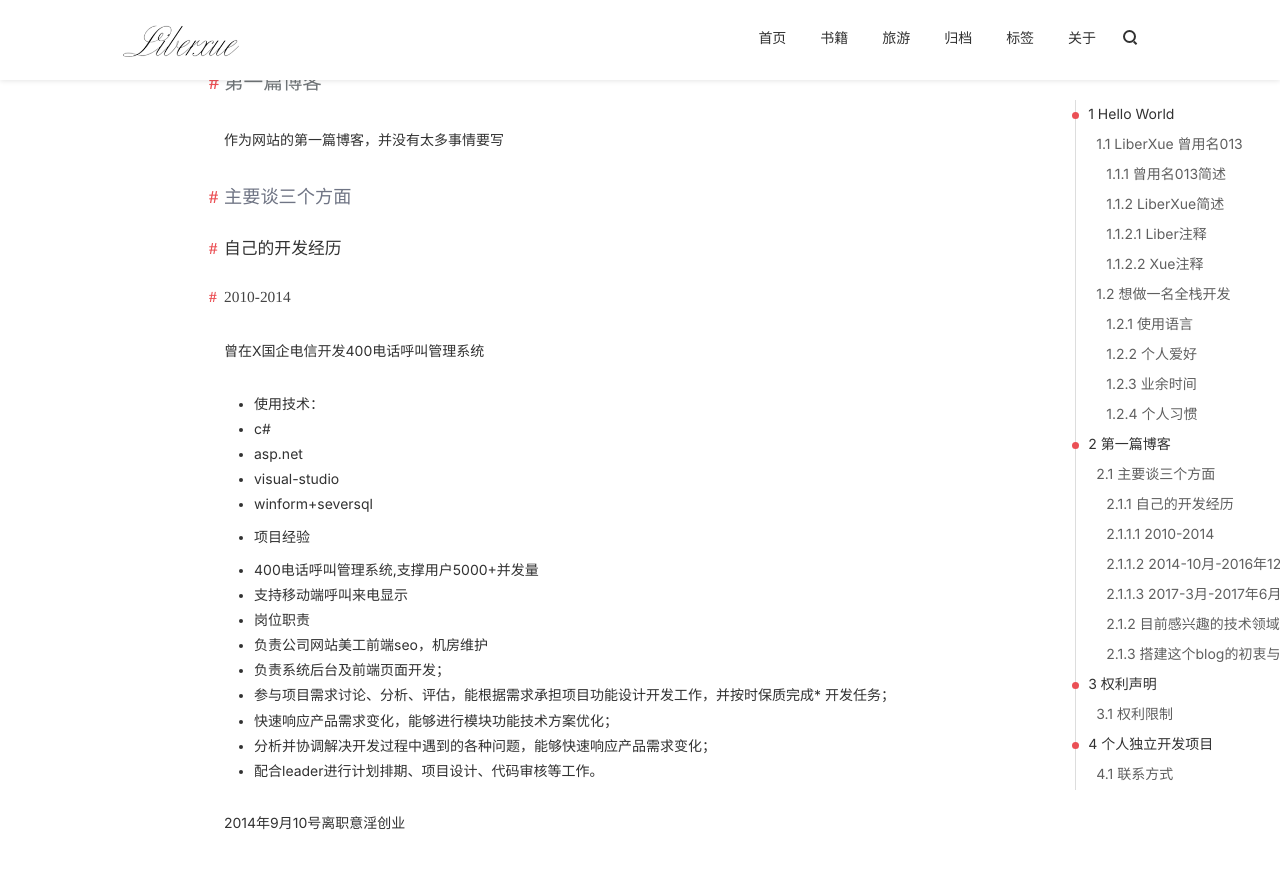
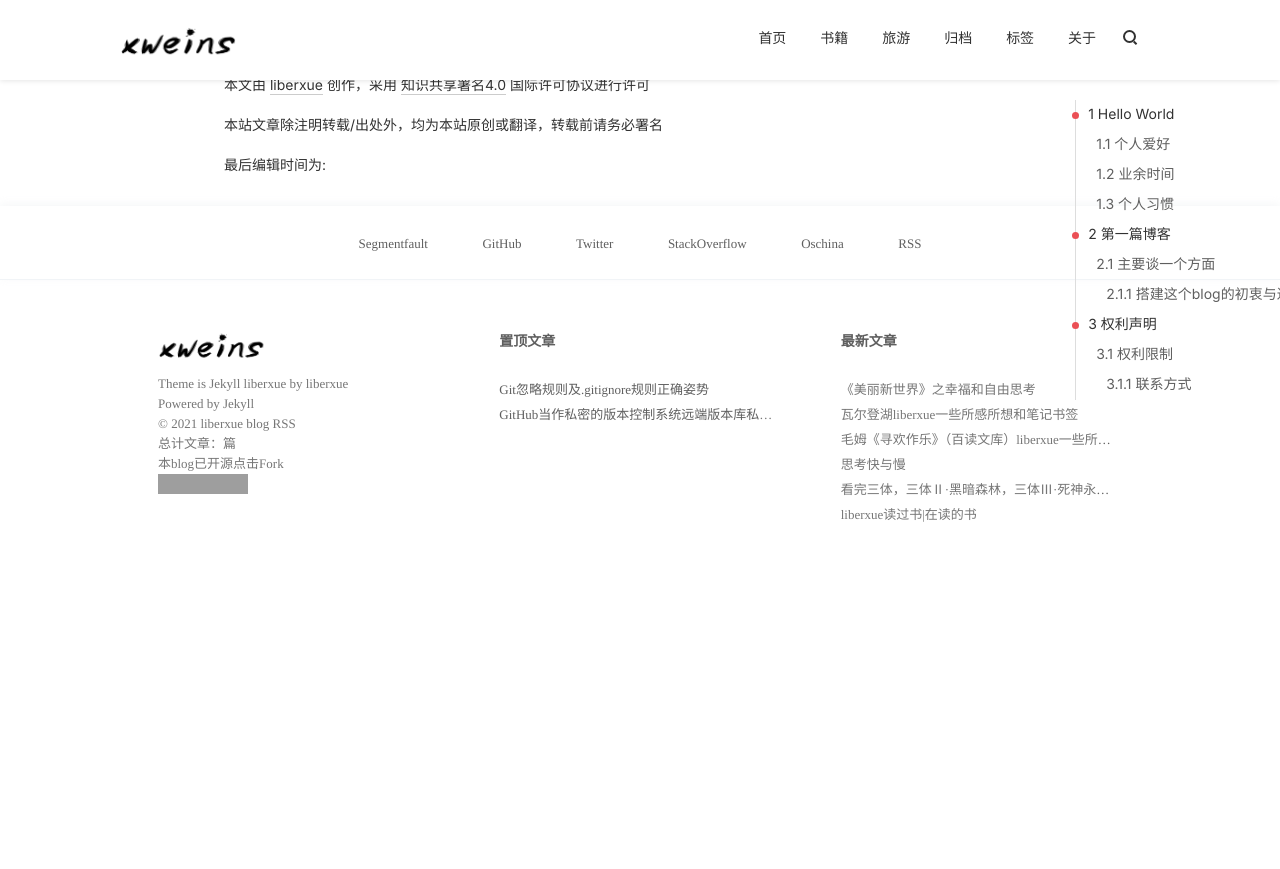
Before and after one commit to xlostpath/xlostway.github.io, a Jekyll site: the page built from about.md, in a window 1280 px wide and 1400 px high, scrolled down 2012 px. Shown: the top 869 px of the window. Built offline with Jekyll 4.4.1, drawn with Linux system fonts in a browser that asks for light colours; nearby versions of some CDN libraries; comment, search, counter and statistics services are not loaded; after the commit the page ends 2642 px from its top, so only the background shows below that; some of the changed text lies outside the part shown; grey boxes are pictures that could not be loaded.

Commit message:
Modify some icons and descriptions

```diff
--- a/_includes/foot.html
+++ b/_includes/foot.html
@@ -20,7 +20,7 @@
                     <div class="info-text">
                         <p>Theme is <a href="http://www.liberxue.com/2017/08/03/Jekyllthemes.html" title="访问 Jekyll liberxue主题"  data-hover="Jekyll liberxue"target="_blank">Jekyll liberxue</a> by <a href="http://www.liberxue.com/about" target="_blank">liberxue</a></p>
                         <p>Powered by <a href="{{ site.url }}/tags/#Jekyll" title="Jekyll" data-hover="Jekyll" target="_blank" rel="nofollow">Jekyll</a></p>
-                        <p>&copy; 2017 <a href="/feed.xml"  title="访问 liberxue blog RSS" data-hover="liberxue blog RSS">liberxue blog RSS</a></p>
+                        <p>&copy; 2021 <a href="/feed.xml"  title="访问 liberxue blog RSS" data-hover="liberxue blog RSS">liberxue blog RSS</a></p>
                         <p>总计文章：{{paginator.total_posts}}篇</p>
                       <p>本blog已开源点击Fork</p><iframe src="http://ghbtns.com/github-btn.html?user=liberxue&repo=liberxue.github.io&type=fork&count=true" allowtransparency="true" frameborder="0" scrolling="0" width="95" height="20"></iframe>
                     </div>
--- a/about.md
+++ b/about.md
@@ -2,7 +2,7 @@
 layout: blog
 title: 关于LiberXue
 description: "关于LiberXue博客角落自述"
-data: 2017-08-05 09:19:11
+data: 2020-08-05 09:19:11
 tags:
 - LiberXue
 - 简述
@@ -25,54 +25,12 @@
 
 博客图片使用七牛云加速
 
-##  LiberXue  曾用名013
-
-### 曾用名013简述
-
-
-之前五年间一直使用013这个网名好多朋友问什么是？
-
-013不就是十三吗 装呗
-
-其实很简单在86版西游记中十三集开始悟空取经上路
-
-还有一个原因2009年9月13日我在北京只剩下6块钱活三个月时间...
-
-### LiberXue简述
-
-#### Liber注释
-
-同我名字谐音 ``Liber`` 英文翻译过来：自由
-
-#### Xue注释
-
-`Xue` 就是拼音 ...我名字最后一个字(⊙ω⊙)
-
-## 想做一名全栈开发
-
-这是一个梦... 当然是梦肯定要成为架构师
-
-### 使用语言
-
-``c# ``|``lua``| ``c++``|
-
- ``swift`` |``JavaScript`` |``PHP``|
-
-  ``Python`` |``Java`` |``GO``|
-  ``perl``|``shell``|
-
-
- 目前主攻``GO``
-
 ### 个人爱好
 
  热衷于``路由器``研究和``网络安全``...
 
 ### 业余时间
 
-- 非越狱环境下iOS应用逆向研究
-- web安全
-- freebsd
 - ros路由器
 - 防火墙
 
@@ -90,61 +48,13 @@
 作为网站的第一篇博客，并没有太多事情要写
 
 
-## 主要谈三个方面
-
-### 自己的开发经历
-
-#### 2010-2014
-曾在X国企电信开发400电话呼叫管理系统
-* 使用技术：
-- c#
-- asp.net
-- visual-studio
-- winform+seversql
-* 项目经验
-
-- 400电话呼叫管理系统,支撑用户5000+并发量
-- 支持移动端呼叫来电显示
-* 岗位职责
-- 负责公司网站美工前端seo，机房维护
-- 负责系统后台及前端页面开发；
-- 参与项目需求讨论、分析、评估，能根据需求承担项目功能设计开发工作，并按时保质完成* 开发任务；
-- 快速响应产品需求变化，能够进行模块功能技术方案优化；
-- 分析并协调解决开发过程中遇到的各种问题，能够快速响应产品需求变化；
-- 配合leader进行计划排期、项目设计、代码审核等工作。
-
-2014年9月10号离职意淫创业
->创业产品一：净化网络路由器（去视频广告系统和NAS(私有云)路由器整合）。
-使用系统：Freebsd
-使用技术：c++  perl PHP ruby
-创业目的：DNS双向加速缓存,cc攻击流量分析,   去视频广告系统和NAS(私有云)。
-
-> 创业产品二：使用ros squid 秒开和自己开发的认证Wi-Fi系统 做公共室外Wi-Fi广告认证 wididog openwrt远程控制营销系统一体集成的云端控制系统
-  wifidog/ros微信连wifi/i认证营销系统 是路由器云端控制系统，轻松实现无线登陆手机认证，微信认证，一键上网，广告控制系统，微信连wifi,营销系统一体集成的云端控制系统。
-       云端源码以PHP加MYSQL非常成熟的技术开发，开发完成各基础的功能， 用户可根据自身的运营需求，简单修改PHP页面或程序来实现不同的运营需求。
-
-
-#### 2014-10月-2016年12月份
-创业失败 上班
-
-
-#### 2017-3月-2017年6月份
-北京X智慧教育公司 负责全栈开发
-公司不发工资 ，开发团队解散！
-
-喜欢专研计算机软硬件，玩过不少ARM开发版，独立开发过路由器和路由认证系统，喜欢用软件和脚本解决生活中重复性问题。业余曾在乌云和360补天提交过不少漏洞和bug，2013年百度SEO搜索引擎营销学院学习过SEO优化，能够使用photoshop、CorelDRAW、IIIustator、CAD和3DMAX,独立编译开发过webkit浏览器，2017年独立反编译分析"WannaCry2.0"病毒原理。
-
-### 目前感兴趣的技术领域
-
-眼下最热门的技术，绝对是人工智能。
-
-人工智能的底层模型是"神经网络"（neural network）。许多复杂的应用（比如模式识别、自动控制）和高级模型（比如深度学习）都基于它。学习人工智能，一定是从它开始。
+## 主要谈一个方面
 
 ### 搭建这个blog的初衷与过程
 
 博客记录我的生活。
 
-该博客创建于 2010 年 3 月，主要为个人的网络日志，在线记录生活、工作、情感和游玩的事儿，分享互联网动态和社会百态。2015 年 9 月 1 日起开始使用  Jekyll 主题，该主题支持 iPhone 和 iPad 等不同屏幕分辨率，响应式设计，但不支持 IE 浏览器
+该博客主要为个人的网络日志，在线记录生活、工作、情感和游玩的事儿，分享互联网动态和社会百态。
 
 
 
@@ -162,23 +72,6 @@
 
 * 请不要原封不动一字不差的转载...个人非常鄙视这种行为百度上面这种重复内容毫无意义垃圾够了。
 
-# 个人独立开发项目
-
-ID|项 目 名 称| 开 发 语 言| 功 能 简 述| 框架| 是否上线|
-|:--------|:-------:|:-------:|:-------:|:-------:|-------:|
-1|Wi-Fidog路由器认证| PHP&mysql|上网报表分析+用户/代理商/总后台|thinkphp|是
-2|ros路由器Api认证开发|PHP&mysql|多vlan+用户/代理商/总后台|thinkphp|是
-3|智能开关餐饮系统|PHP&c#&mysql|winfrom+web微信选座点餐数据交互|无|是
-4|oa即时通讯办公系统|PHP&mysql|workerman／socket／json／APIcloud|无|是
-5|微信云客服|vc++&JavaScript&c#|微信自动回复.红包.语音.自动加好友等|无|已开源
-6|webkit/cef浏览器|cef&webkit&c#|类似腾讯视频客户端自定义flash右键|无|已开源
-7|vcdlocker硬盘锁|vc++&nasm|可以绕过腾讯管家360杀毒加密硬盘|无|已开源
-8|c/s客户端自动更新|c#|c#客户端自动更新程序+服务端生成程序|无|已开源
-9|安装打包程序|c#|自定义安装包，打包程序源代码|无|是
-10|c#交互lua|c#&adb&lua|通达oa打卡支付ar自动抢五福|无|已开源
-11|freebsd路由器|vc perl PHP ruby|dns双向加速缓存 cc流量分析|freebsd|没有
-11|Jekyll themes|html5 css3 moonjs ruby json|Jekyll|无|已开源
-
 
 
 
```
Also changed, not shown: style/favicons/favicon.ico, style/favicons/favicon2.ico (added), style/images/logo-liberxue.png, style/images/xweins_logo.png (added).
